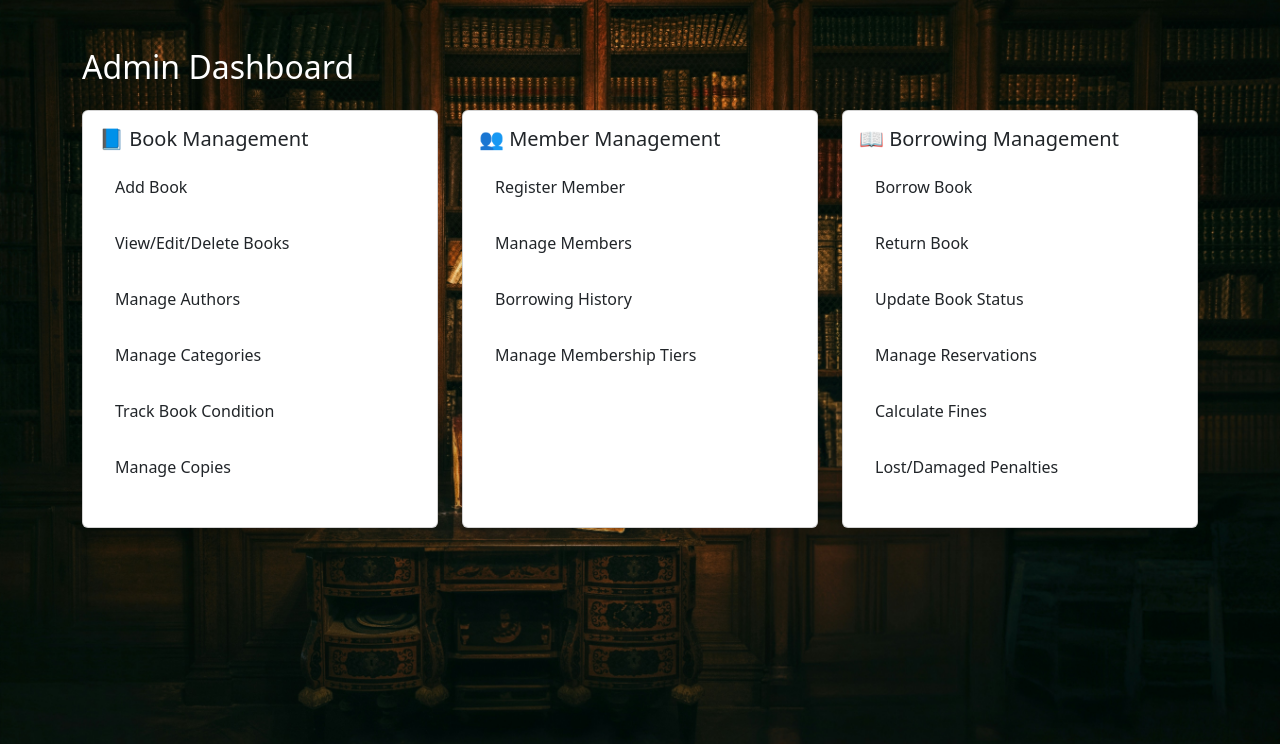
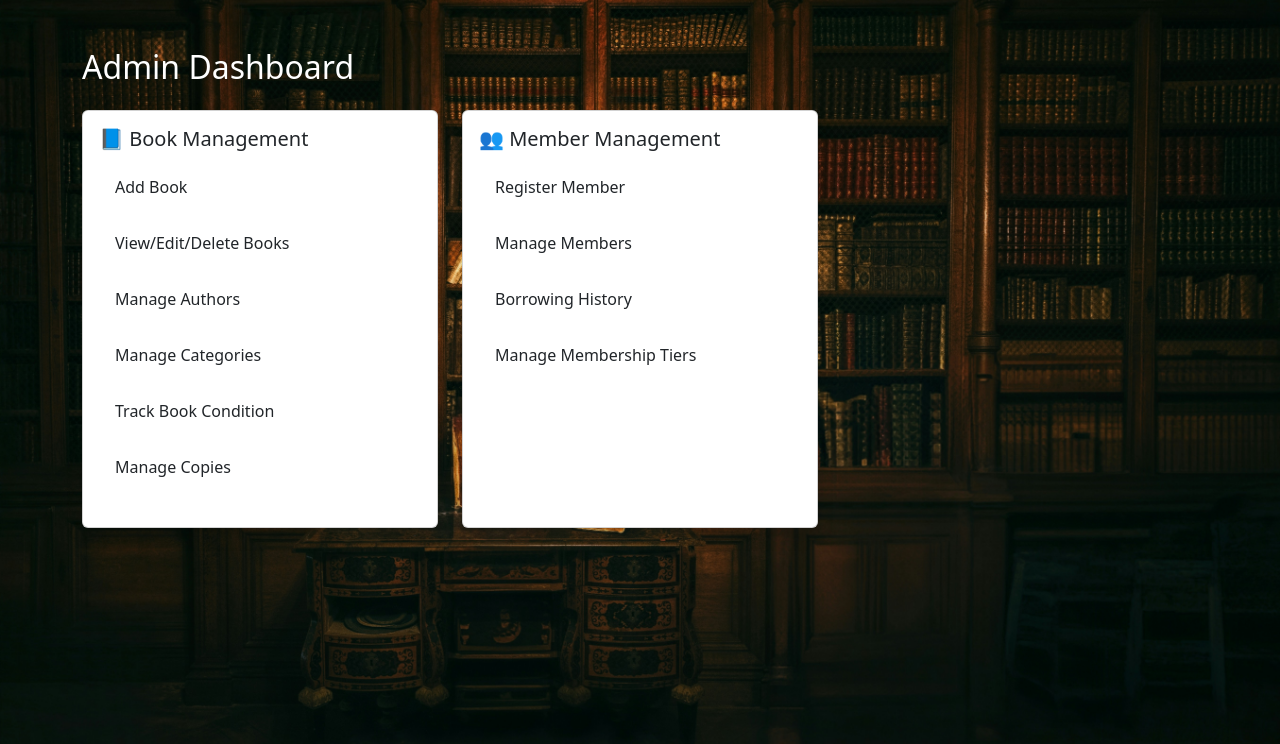
Before and after one commit to drubo119/LMS, a PHP site: page /admin_dashboard.php in a window 1280 px wide. Shown: the part 56-800 px from the top of the page. Run offline with PHP 8.4, Linux system fonts and the light colour scheme; the visitor is signed in with stand-in values (Sample User, id 1).

Commit message:
last update

```diff
--- a/admin_dashboard.php
+++ b/admin_dashboard.php
@@ -140,69 +140,7 @@ if (!isset($_SESSION['admin_name'])) {
     </div>
 
     <!-- Borrowing Management -->
-    <div class="col-md-4">
-      <div class="card shadow h-100">
-        <div class="card-body">
-          <h5 class="card-title">📖 Borrowing Management</h5>
-          <ul class="list-unstyled">
-            <li class="p-3" style="transition: background-color 0.3s;">
-  <a href="borrow_return.php"
-     class="text-decoration-none d-block"
-     style="color: inherit;"
-     onmouseover="this.parentElement.style.backgroundColor='#FFCDD2'"
-     onmouseout="this.parentElement.style.backgroundColor='transparent'">
-    Borrow Book
-  </a>
-</li>
-            <li class="p-3" style="transition: background-color 0.3s;">
-  <a href="return_book.php"
-     class="text-decoration-none d-block"
-     style="color: inherit;"
-     onmouseover="this.parentElement.style.backgroundColor='#FFCDD2'"
-     onmouseout="this.parentElement.style.backgroundColor='transparent'">
-    Return Book
-  </a>
-</li>
-            <li class="p-3" style="transition: background-color 0.3s;">
-  <a href="update_book_status.php"
-     class="text-decoration-none d-block"
-     style="color: inherit;"
-     onmouseover="this.parentElement.style.backgroundColor='#FFCDD2'"
-     onmouseout="this.parentElement.style.backgroundColor='transparent'">
-    Update Book Status
-  </a>
-</li>
-            <li class="p-3" style="transition: background-color 0.3s;">
-  <a href="manage_reservations.php"
-     class="text-decoration-none d-block"
-     style="color: inherit;"
-     onmouseover="this.parentElement.style.backgroundColor='#FFCDD2'"
-     onmouseout="this.parentElement.style.backgroundColor='transparent'">
-    Manage Reservations
-  </a>
-</li>
-            <li class="p-3" style="transition: background-color 0.3s;">
-  <a href="calculate_fine.php"
-     class="text-decoration-none d-block"
-     style="color: inherit;"
-     onmouseover="this.parentElement.style.backgroundColor='#FFCDD2'"
-     onmouseout="this.parentElement.style.backgroundColor='transparent'">
-    Calculate Fines
-  </a>
-</li>
-            <li class="p-3" style="transition: background-color 0.3s;">
-  <a href="lost_damaged_books.php"
-     class="text-decoration-none d-block"
-     style="color: inherit;"
-     onmouseover="this.parentElement.style.backgroundColor='#FFCDD2'"
-     onmouseout="this.parentElement.style.backgroundColor='transparent'">
-    Lost/Damaged Penalties
-  </a>
-</li>
-          </ul>
-        </div>
-      </div>
-    </div>
+
 
   </div>
 </div>
--- a/borrow_book.php
+++ b/borrow_book.php
@@ -25,7 +25,7 @@ if ($_SERVER['REQUEST_METHOD'] === 'POST') {
             // Create loan (2-week default)
             $loan = $conn->prepare("
                 INSERT INTO Loan (Book_Copy_ID, Member_ID, Loan_Date, Due_Date, Return_Date, Fine_Amount)
-                VALUES (?, ?, CURDATE(), DATE_ADD(CURDATE(), INTERVAL 14 DAY), NULL, 0.00)
+                VALUES (?, ?, CURDATE(), DATE_ADD(CURDATE(), INTERVAL 1 MINUTE), NULL, 0.00)
             ");
             $loan->bind_param("ii", $copy_id, $member_id);
             if ($loan->execute()) {
--- a/borrow_return.php
+++ b/borrow_return.php
@@ -5,8 +5,8 @@ include 'db_connect.php';
 if (isset($_POST['borrow'])) {
     $book_id = $_POST['book_id'];
     $member_id = $_POST['member_id'];
-    $borrow_date = date('Y-m-d');
-    $due_date = date('Y-m-d', strtotime($borrow_date . " +14 days"));
+    $borrow_date = date('Y-m-d H:i:s');
+    $due_date = date('Y-m-d H:i:s', strtotime($borrow_date . " +1 minute "));
 
     $stmt = $conn->prepare("INSERT INTO Loan (Book_ID, Member_ID, Loan_Date, Due_Date, Status) VALUES (?, ?, ?, ?, 'Borrowed')");
     $stmt->bind_param("iiss", $book_id, $member_id, $borrow_date, $due_date);
@@ -19,7 +19,7 @@ if (isset($_POST['borrow'])) {
 // Return Book
 if (isset($_POST['return'])) {
     $loan_id = $_POST['loan_id'];
-    $return_date = date('Y-m-d');
+    $return_date = date('Y-m-d H:i:s');
 
     // Update Loan
     $stmt = $conn->prepare("UPDATE Loan SET Return_Date=?, Status='Returned' WHERE Loan_ID=?");
--- a/manage_membership_tiers.php
+++ b/manage_membership_tiers.php
@@ -101,7 +101,7 @@ if (isset($_GET['edit'])) {
                     <tr>
                         <td><?= $row['Policy_ID'] ?></td>
                         <td><?= htmlspecialchars($row['Membership_Type']) ?></td>
-                        <td><?= $row['Borrow_Limit'] ?></td>
+                        <td><?= $row['borrow_limit'] ?></td>
                         <td><?= number_format($row['Fine_Per_Day'], 2) ?></td>
                         <td><?= number_format($row['Max_Fine'], 2) ?></td>
                         <td>
--- a/return_book.php
+++ b/return_book.php
@@ -144,7 +144,7 @@ $open_loans = $conn->query("
     </div>
 
     <div class="mt-3">
-        <a class="btn btn-secondary" href="staff_dashboard.php">Back to Dashboard</a>
+        <a class="btn btn-secondary" href="staff_dashboards.php">Back to Dashboard</a>
     </div>
 </div>
 </body>
--- a/staff_dashboards.php
+++ b/staff_dashboards.php
@@ -28,7 +28,7 @@ $staff_name = $_SESSION['staff_name'] ?? 'Staff';
 </nav>
 
 <div class="container py-5">
-    <h2 class="mb-4">Quick Actions</h2>
+
     <div class="row g-4">
 
         <div class="col-md-4">
--- a/update_book.php
+++ b/update_book.php
@@ -77,7 +77,7 @@ $categories = mysqli_query($conn, "SELECT * FROM Category");
         </div>
         <div class="mb-3">
             <label>Image URL:</label>
-            <input type="text" name="image_url" class="form-control" value="<?= $row['image_url'] ?>">
+            <input type="text" name="image_url" class="form-control" value="<?= $row['Image_URL'] ?>">
         </div>
         <button type="submit" name="update" class="btn btn-success">Update Book</button>
     </form>
```
Also changed, not shown: calculate_fine.php (+5 -2 lines), damage_penalty.php (+97 -21 lines), library_db.sql (+15 -4 lines), user_dashboard.php (+8 -14 lines), edit_profile.php (line endings or trailing spaces), 1 other file.
